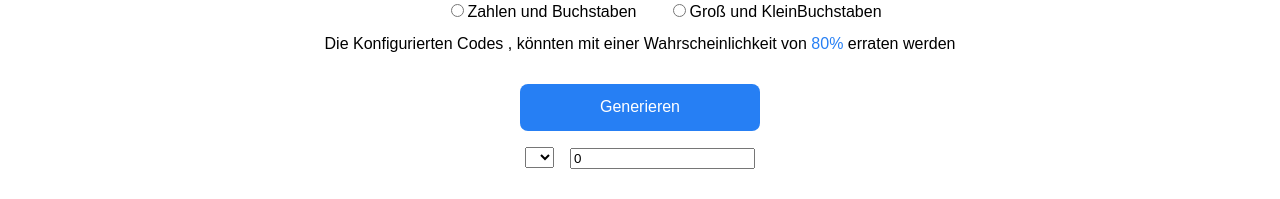
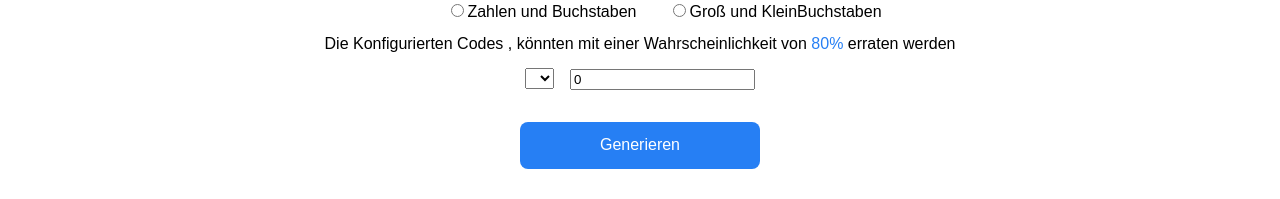
Before and after one commit to KevinKarahali/code-generator, an Angular app: page / in a window 1280 px wide. Shown: the part 636-835 px from the top of the page. Built offline with nearby package versions, Linux system fonts and the light colour scheme.

Commit message:
refactoring btn download

```diff
--- a/src/app/code-generator/generator/generator.component.html
+++ b/src/app/code-generator/generator/generator.component.html
@@ -19,13 +19,13 @@
     <h4>Die Konfigurierten Codes , könnten mit einer Wahrscheinlichkeit von <span
       class="guessing"> {{guessedProbability}}%</span>
       erraten werden</h4>
+    <div class="configurator">
+      <select name="select" [(ngModel)]="selectedOption" (change)="selectOption()">
+        <option *ngFor="let option of options" [value]="option">{{option}}</option>
+      </select>
+      <input type="number" [(ngModel)]="numberOption" (change)="changeNumber()">
+    </div>
     <button (click)="generateCode(numberOfCodes)">Generieren</button>
-  </div>
-  <div class="configurator">
-    <select name="select" [(ngModel)]="selectedOption" (change)="selectOption()">
-      <option *ngFor="let option of options" [value]="option">{{option}}</option>
-    </select>
-    <input type="number" [(ngModel)]="numberOption" (change)="changeNumber()">
   </div>
   <button class="btn_download" (click)="downloadCsv()">Herunterladen</button>
 </div>
```
